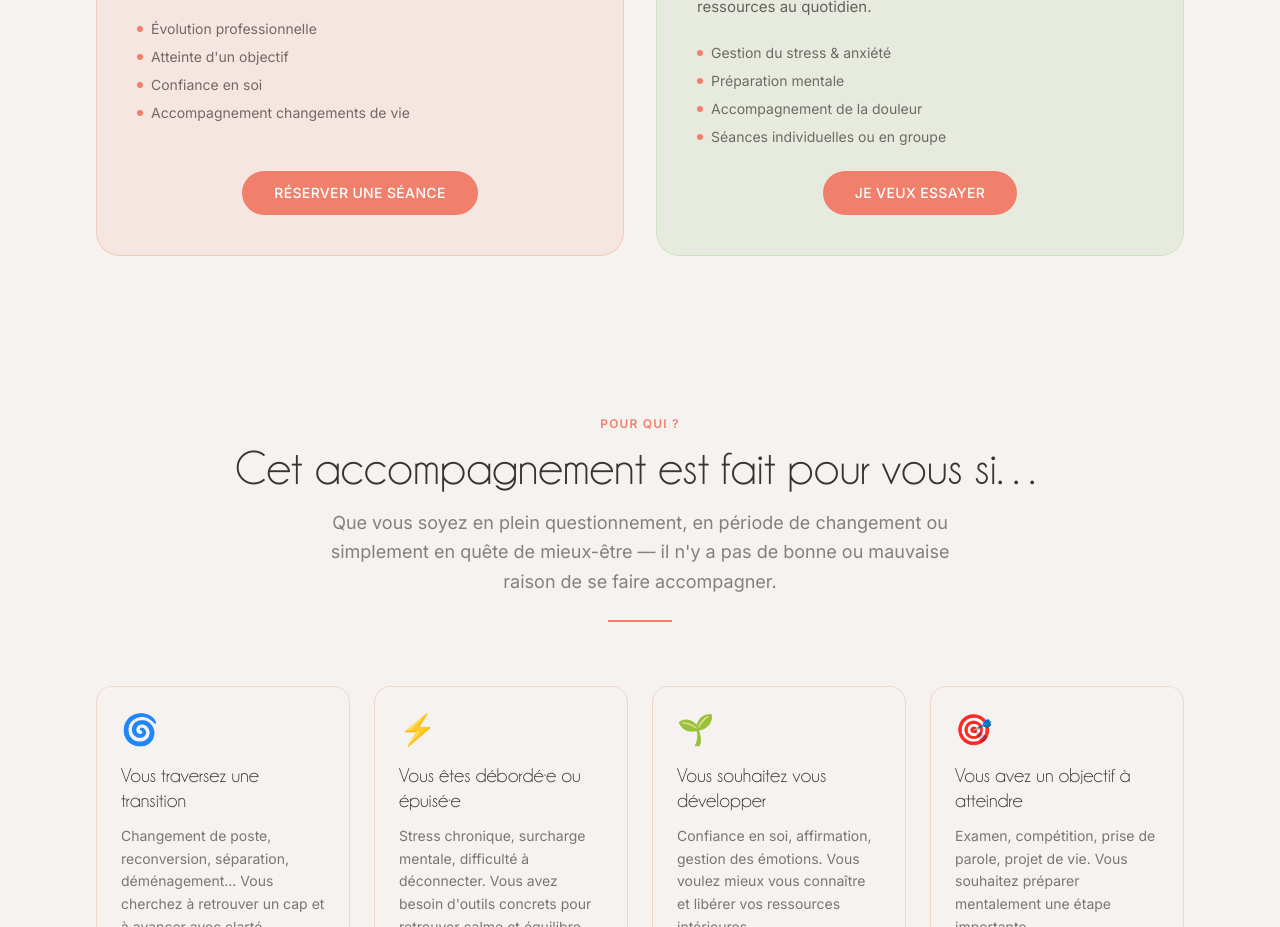
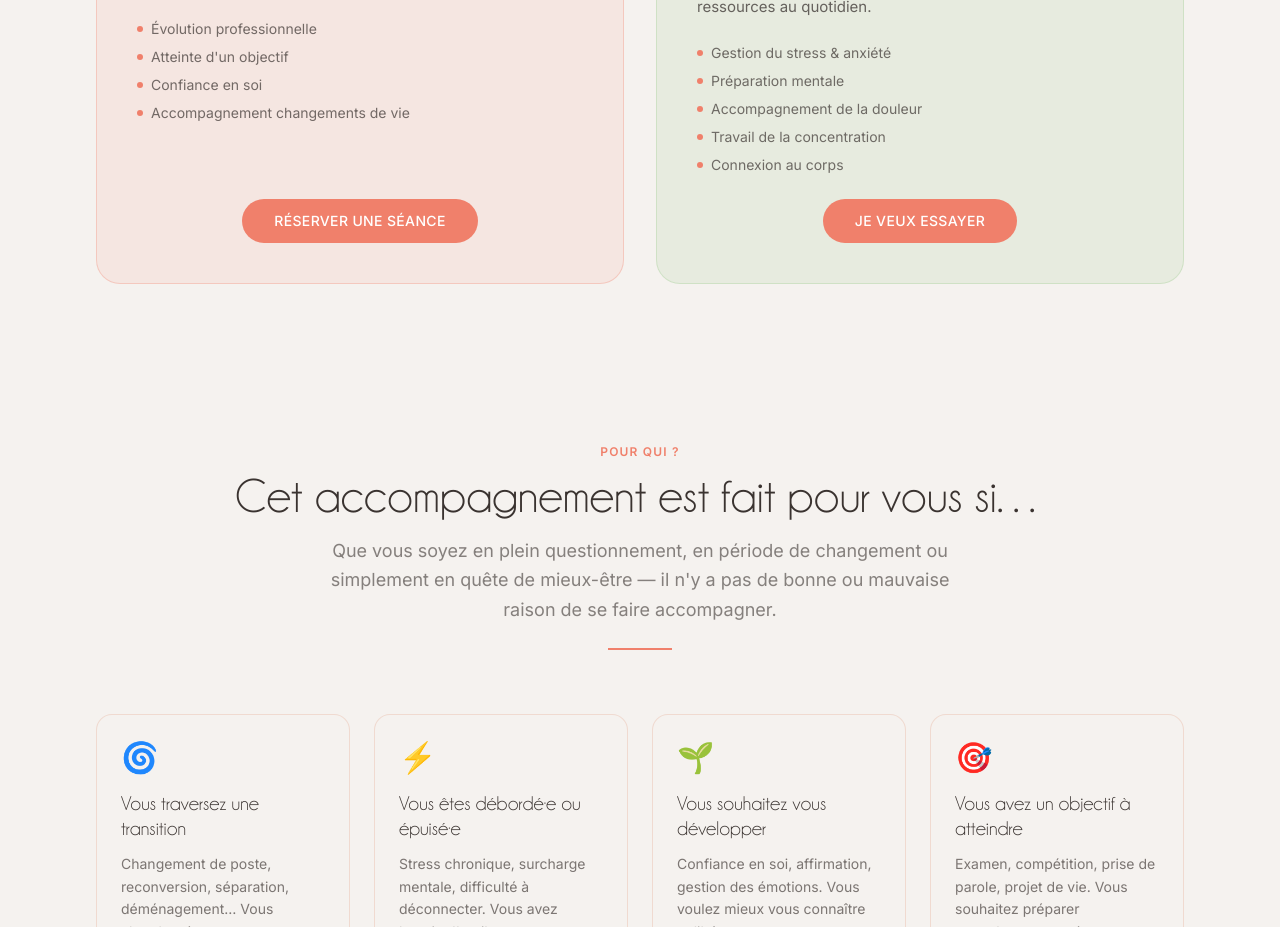
Before and after one commit to cestderrick/site_web_laetitia, a Next.js app: page / in a window 1280 px wide. Shown: the part 3100-4027 px from the top of the page. Built offline with nearby package versions, Linux system fonts and the light colour scheme; no server answers.

Commit message:
modif liste sophro

```diff
--- a/src/components/sections/Methodes.tsx
+++ b/src/components/sections/Methodes.tsx
@@ -15,7 +15,7 @@ const DS = {
 }
 
 const COACHING_POINTS    = ['Évolution professionnelle', 'Atteinte d\'un objectif', 'Confiance en soi', 'Accompagnement changements de vie']
-const SOPHROLOGIE_POINTS = ['Gestion du stress & anxiété', 'Préparation mentale', 'Accompagnement de la douleur', 'Séances individuelles ou en groupe']
+const SOPHROLOGIE_POINTS = ['Gestion du stress & anxiété', 'Préparation mentale', 'Accompagnement de la douleur', 'Travail de la concentration','Connexion au corps']
 
 export default function Methodes() {
   const content = useContent()
```
